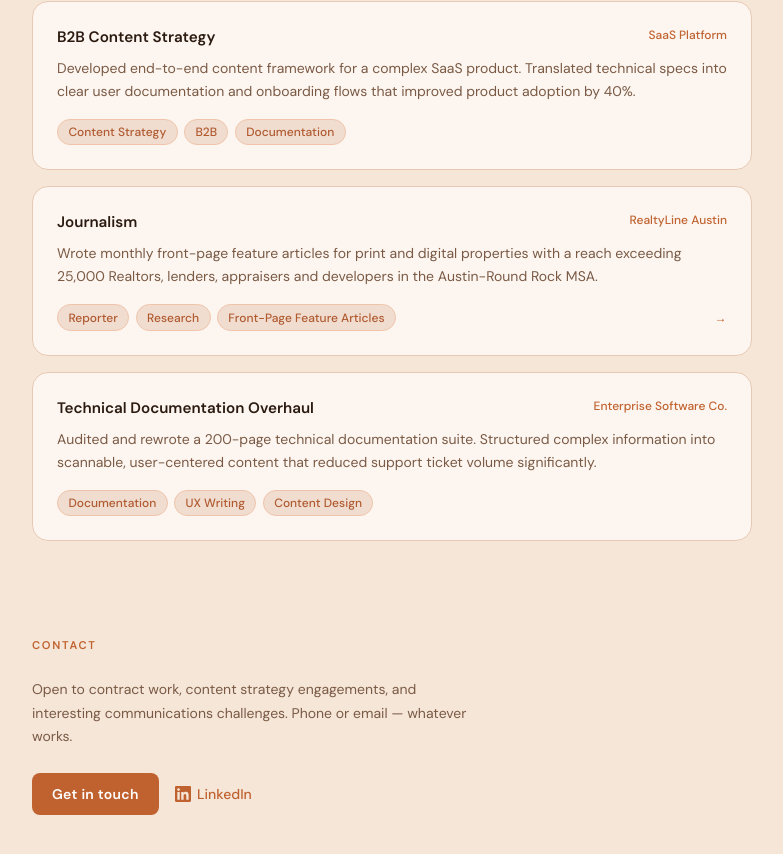
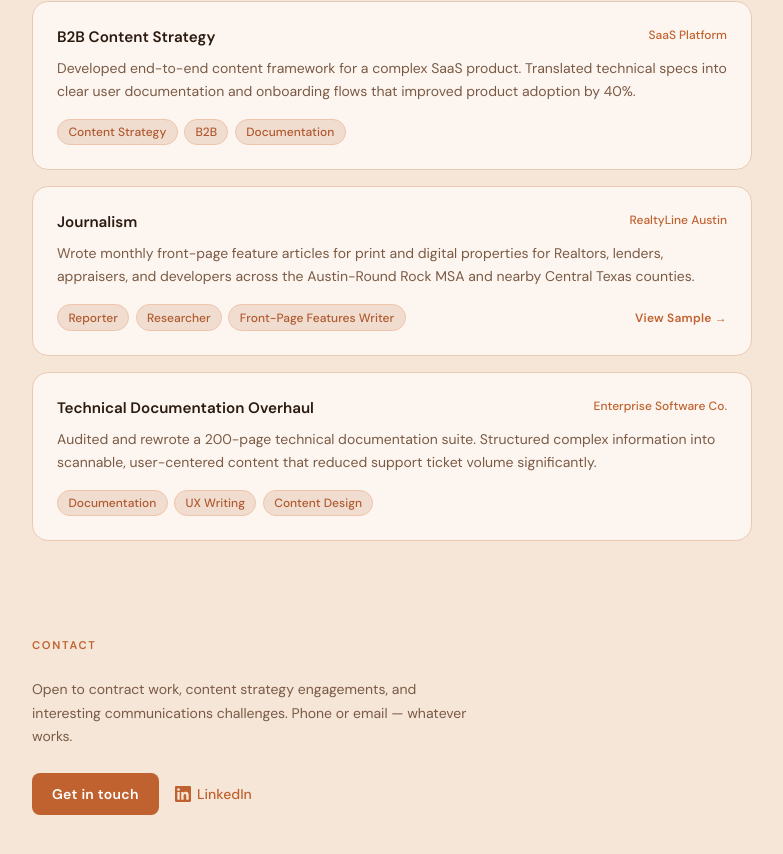
Before and after one commit to rikism-oss/portfolio-website, a React (Vite) app: page / in a window 1280 px wide. Shown: the part 1187-2041 px from the top of the page, without its empty margins (248-1031 px from the left). Built offline with nearby package versions, Linux system fonts and the light colour scheme.

Commit message:
Refine Journalism entry details in App.jsx
Updated tags and description for the Journalism entry.

```diff
--- a/src/App.jsx
+++ b/src/App.jsx
@@ -22,9 +22,10 @@ const PROJECTS = [
   {
     title: "Journalism",
     client: "RealtyLine Austin",
-    tags: ["Reporter", "Research", "Front-Page Feature Articles"],
-    desc: "Wrote monthly front-page feature articles for print and digital properties with a reach exceeding 25,000 Realtors, lenders, appraisers and developers in the Austin-Round Rock MSA.",
+    tags: ["Reporter", "Researcher", "Front-Page Features Writer"],
+    desc: "Wrote monthly front-page feature articles for print and digital properties for Realtors, lenders, appraisers, and developers across the Austin-Round Rock MSA and nearby Central Texas counties.",
     link: "https://issuu.com/realtyline/docs/digital_september_2021",
+   linkLabel: "View Sample",
   },
   {
     title: "Technical Documentation Overhaul",
```
